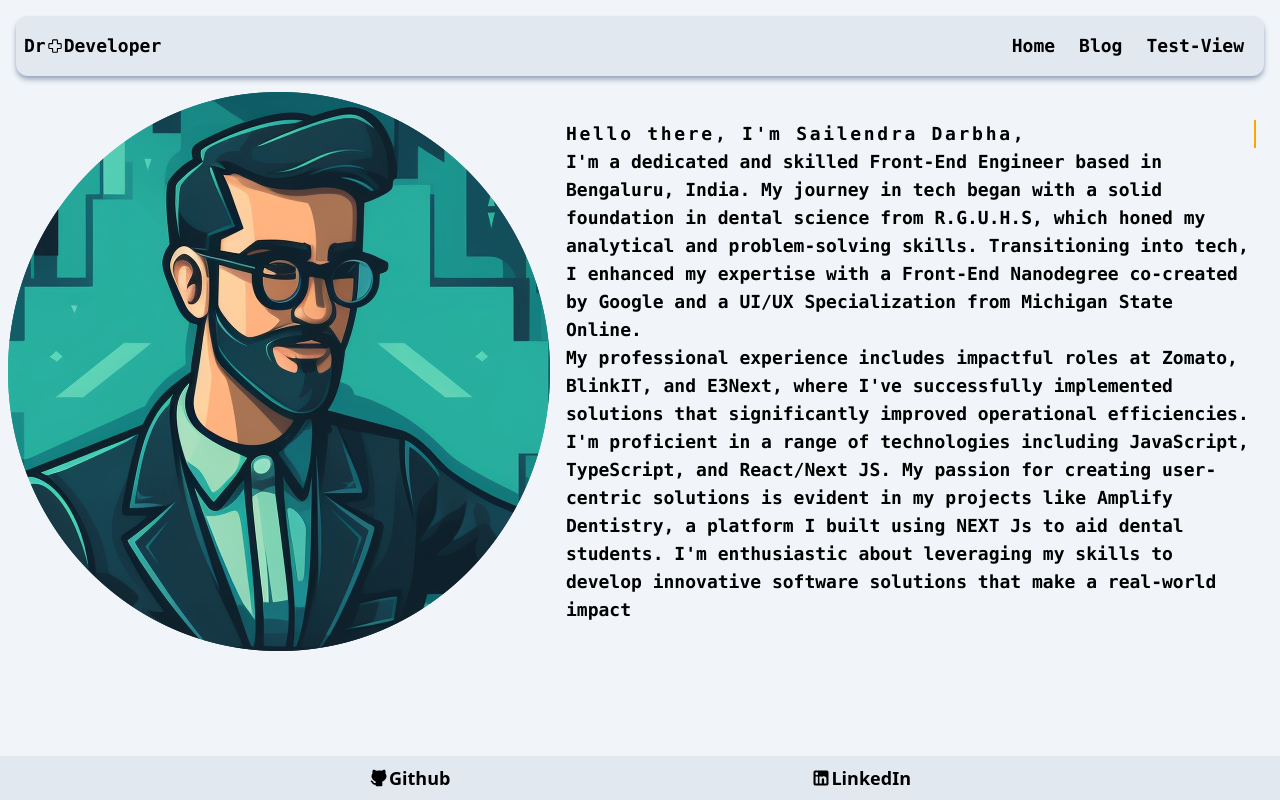
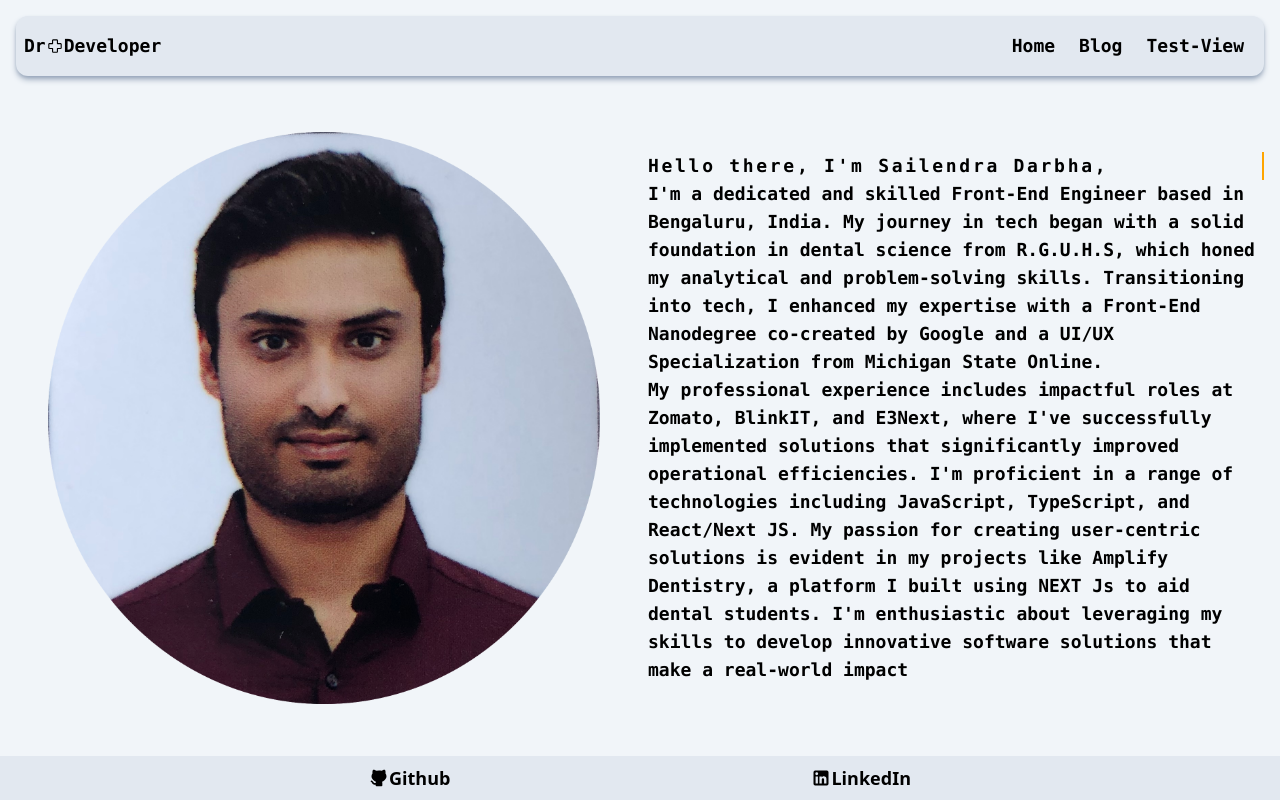
Before and after one commit to SailendraDarbha94/docsmart, a Nuxt app in the folder nuxt-app/: page / in a window 1280 px wide. Built offline with nearby package versions, Linux system fonts and the light colour scheme.

Commit message:
landing page changes

```diff
--- a/nuxt-app/pages/blog.vue
+++ b/nuxt-app/pages/blog.vue
@@ -10,7 +10,7 @@
         <h3 class="text-2xl font-mono">
             Good Days, bad days
         </h3>
-        <button @click="sayHello()">
+        <button @click="sayHello">
             Hello
         </button>
         <NuxtLink to="/">
--- a/nuxt-app/pages/index.vue
+++ b/nuxt-app/pages/index.vue
@@ -1,10 +1,14 @@
-<script setup>
+<script lang="ts" setup>
     import introText from "./data.json"
+
+    const imgClicked = ref<boolean>(false)
 </script>
 <template>
-    <div class="flex flex-col md:flex-row  min-w-full justify-center items-center py-2">
-        <img src="/img/profile.png" alt="profile picture" class="max-w-full">
-        <p class="font-semibold font-mono text-lg m-2 px-2 max-w-full">
+    <div class="flex flex-col md:flex-row flex-wrap  min-w-full justify-center items-center py-2">
+
+        <img v-if="imgClicked" src="/img/profile.png" alt="profile picture" class="w-1/2 hover:cursor-pointer p-10" @click="() => imgClicked = !imgClicked">
+        <img v-else src="/img/photo.png" alt="profile picture" class="w-1/2 hover:cursor-pointer p-10" @click="() => imgClicked = !imgClicked">
+        <p class="font-semibold font-mono text-lg px-2 w-1/2">
             <h1 class="typewriter">Hello there, I'm Sailendra Darbha,</h1>
             <span class="block">{{ introText.intro }}</span>
             <span class="hidden lg:block">{{ introText.outro }}</span>
```
Also changed, not shown: nuxt-app/public/img/photo.png (added).
